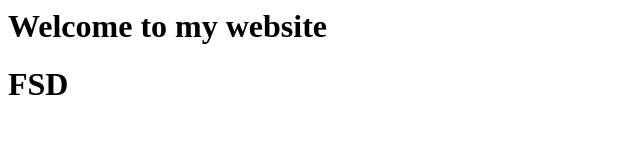
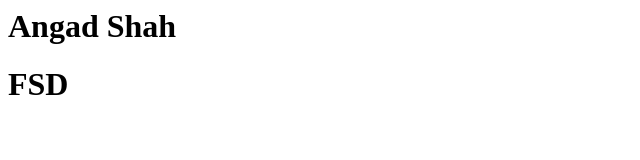
Before and after one commit to TGDevil101/FSD-3rd-Sem, a plain HTML site: page index.html in a window 1280 px wide. Shown: the whole page, without its empty margins (0-640 px from the left). Drawn offline with Linux system fonts and the light colour scheme.

Commit message:
Change in first line.

```diff
--- a/index.html
+++ b/index.html
@@ -1,2 +1,2 @@
-<h1>Welcome to my website</h1>
+<h1>Angad Shah</h1>
 <h1>FSD</h1>
```
